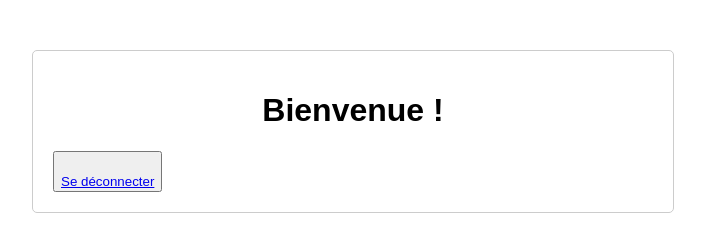
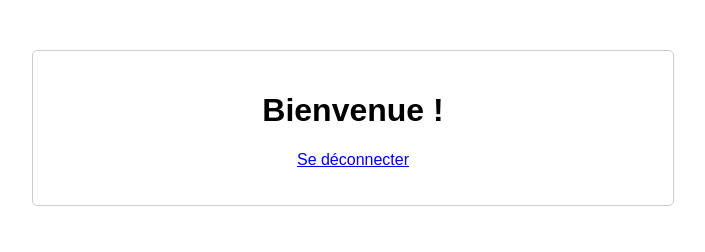
Before and after one commit to gregory-houy/page-de-connexion-html, a plain HTML site: page page_accueil.html in a window 1280 px wide. Shown: the whole page, without its empty margins (287-992 px from the left). Drawn offline with Linux system fonts and the light colour scheme.

```diff
--- a/page_accueil.html
+++ b/page_accueil.html
@@ -10,13 +10,12 @@
         h1 { text-align: center; }
         p { text-align: center; }
         a { display: block; margin-top: 20px; text-align: center; }
-        button { text-align:center; }
     </style>
 </head>
 <body>
     <div class="container">
         <h1 id="welcomeMessage">Bienvenue !</h1>
-        <button><a href="index.html">Se déconnecter</a></button>
+        <p><a href="index.html">Se déconnecter</a></p>
     </div>
 
     <script>
```
